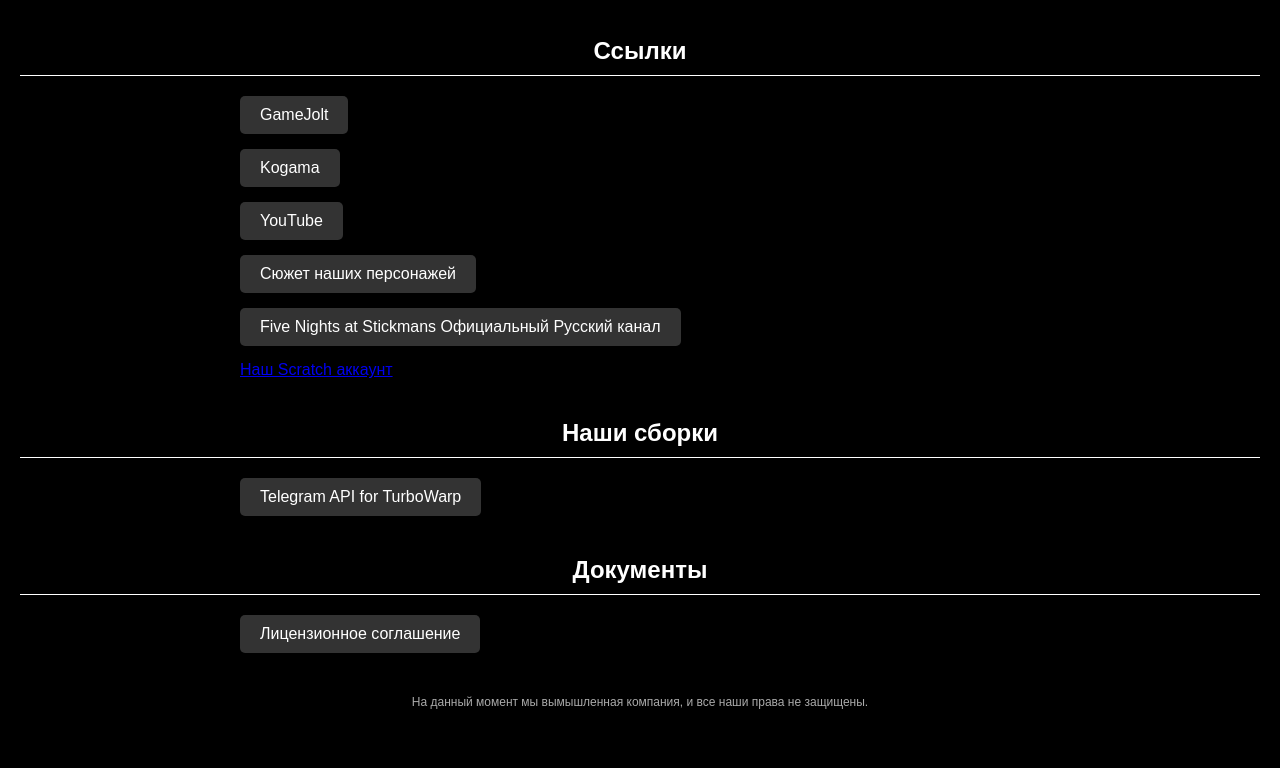
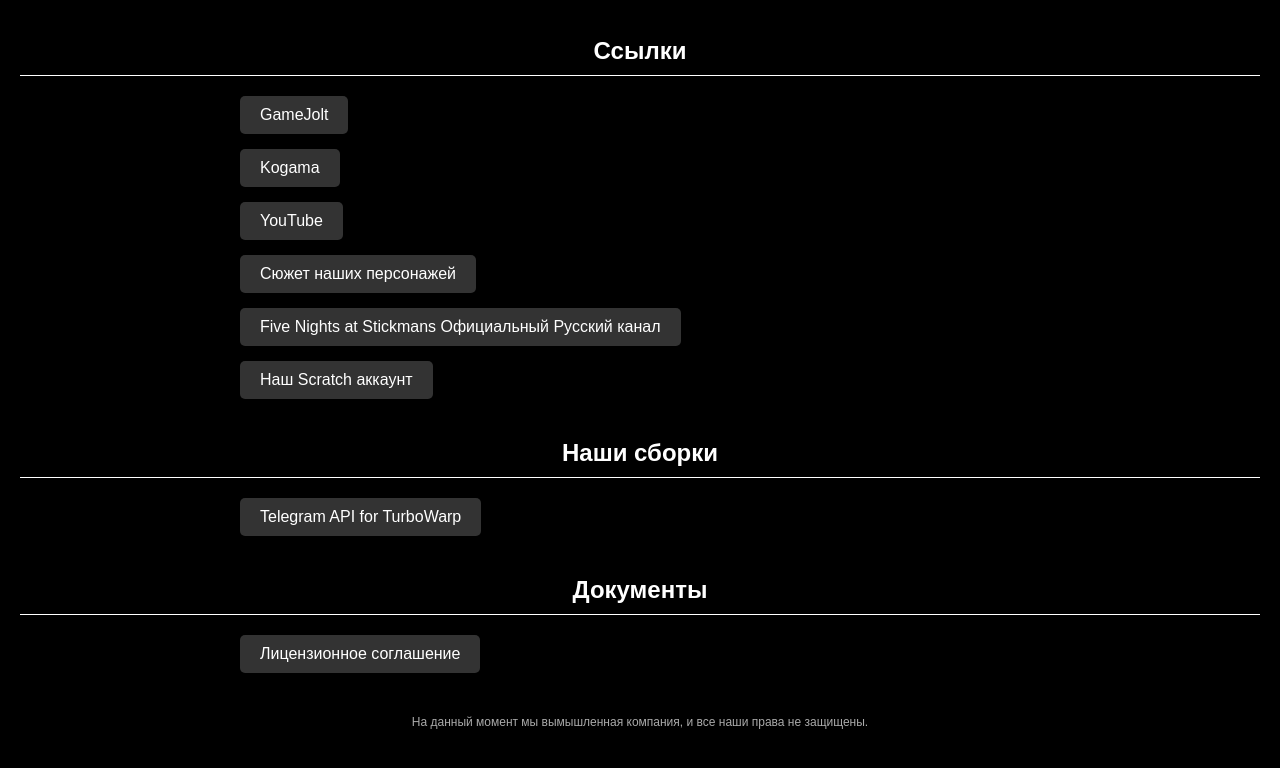
Before and after one commit to Morunka/Morunka.github.io, a plain HTML site: page index.html in a window 1280 px wide. Shown: the part 2460-3228 px from the top of the page. Drawn offline with Linux system fonts and the light colour scheme.

Commit message:
Update index.html
Fixed Scratch link

```diff
--- a/index.html
+++ b/index.html
@@ -127,7 +127,7 @@
         <li><a href="https://www.youtube.com/@FNABRC" class="button">YouTube</a></li>
         <li><a href="https://t.me/CharactersByRORlilCo" class="button">Сюжет наших персонажей</a></li>
         <li><a href="https://t.me/FNASBF" class="button">Five Nights at Stickmans Официальный Русский канал</a></li>
-        <li><a href="https://scratch.mit.edu/users/By-ROlil-CO/" calss="button">Наш Scratch аккаунт</a></li>
+        <li><a href="https://scratch.mit.edu/users/By-ROlil-CO/" class="button">Наш Scratch аккаунт</a></li>
     </ul>
 
     <h2>Наши сборки</h2>
```
